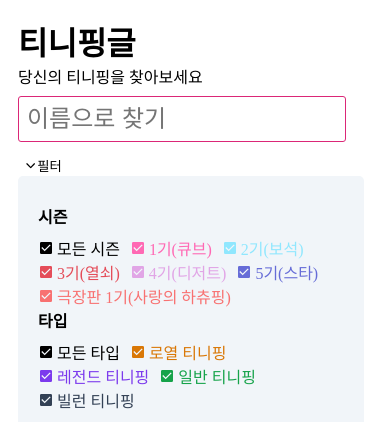
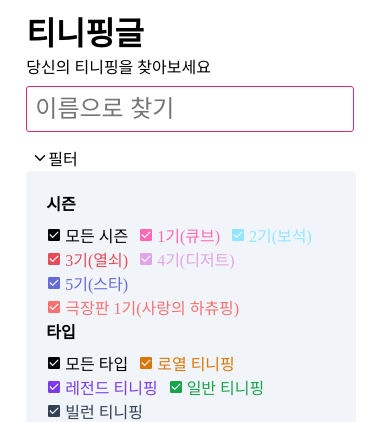
Before and after one commit to jratul/teeniepingle, a Next.js app: page / in a window 390 px wide. Shown: the top 422 px of the page. Built offline with nearby package versions, Linux system fonts and the light colour scheme.

Commit message:
fix media query

```diff
--- a/src/app/Filter.tsx
+++ b/src/app/Filter.tsx
@@ -9,6 +9,7 @@ const Container = styled.div`
 `;
 
 const OpenButton = styled.button`
+  font-size: 1rem;
   border: 0;
   background: white;
   vertical-align: middle;
--- a/src/app/FilterContent.tsx
+++ b/src/app/FilterContent.tsx
@@ -16,8 +16,12 @@ const Wrapper = styled.div<Props>`
 `;
 
 const FilterGroupTitle = styled.h4`
-  margin: 0.5rem 0;
+  margin: 0 0 0.5rem 0;
   clear: both;
+`;
+
+const FilterGroupBox = styled.div<{ marginBottom: string }>`
+  margin: 0.5rem 0 ${(props) => props.marginBottom} 0;
 `;
 
 export default function FilterContent({ open }: Props) {
@@ -36,7 +40,9 @@ export default function FilterContent({ open }: Props) {
           setChecked={() => toggleAll("season")}
           content="모든 시즌"
         />
-        {Object.entries(filterGroup.season).map(([filterName, filterItem]) => (
+        <FilterGroupBox marginBottom="5rem">
+          {Object.entries(filterGroup.season).map(
+            ([filterName, filterItem]) => (
               <CheckBox
                 key={filterName}
                 checked={filterItem.checked}
@@ -44,15 +50,16 @@ export default function FilterContent({ open }: Props) {
                 color={filterItem.color}
                 content={filterItem.name}
               />
-        ))}
-        <br />
-        <br />
+            )
+          )}
+        </FilterGroupBox>
         <FilterGroupTitle>타입</FilterGroupTitle>
         <CheckBox
           checked={isAllChecked.type}
           setChecked={() => toggleAll("type")}
           content="모든 타입"
         />
+        <FilterGroupBox marginBottom="0">
           {Object.entries(filterGroup.type).map(([filterName, filterItem]) => (
             <CheckBox
               key={filterName}
@@ -62,6 +69,7 @@ export default function FilterContent({ open }: Props) {
               content={filterItem.name}
             />
           ))}
+        </FilterGroupBox>
       </div>
     </Wrapper>
   );
--- a/src/app/PingDialog.tsx
+++ b/src/app/PingDialog.tsx
@@ -21,10 +21,14 @@ const Dialog = styled.div`
 `;
 
 const DialogContainer = styled.div`
-  width: 50%;
+  width: 90%;
   margin: auto;
   position: relative;
   padding: 1rem 0;
+
+  @media (min-width: 768px) {
+    width: 50%;
+  }
 `;
 
 const CloseButton = styled.button`
--- a/src/app/page.tsx
+++ b/src/app/page.tsx
@@ -8,12 +8,11 @@ import SeasonFrame from "./SeasonFrame";
 import { useFilterStore } from "./store/filterStore";
 
 const Container = styled.div`
-  max-width: 768px;
+  width: 90%;
   margin: 0 auto;
-  padding: 10px;
 
   @media (min-width: 768px) {
-    padding: 0;
+    width: 768px;
   }
 `;
 
```
Lines whose indentation alone changed are shown as unchanged.
